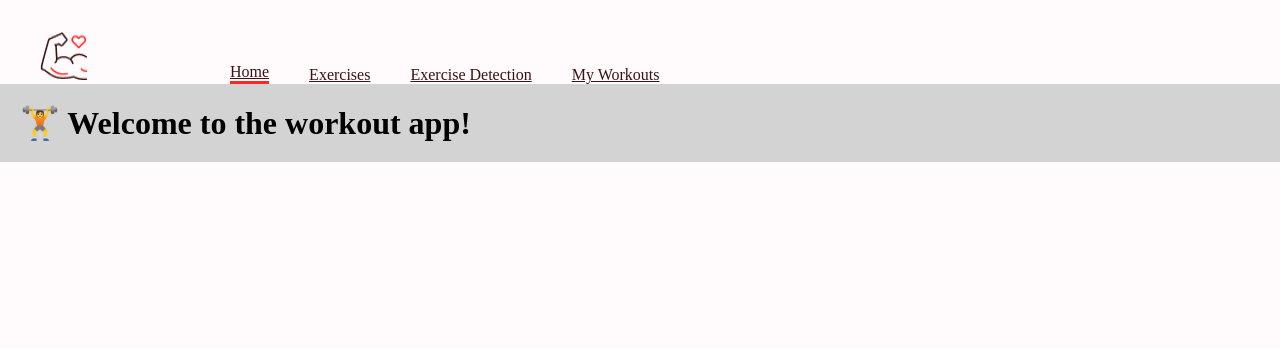
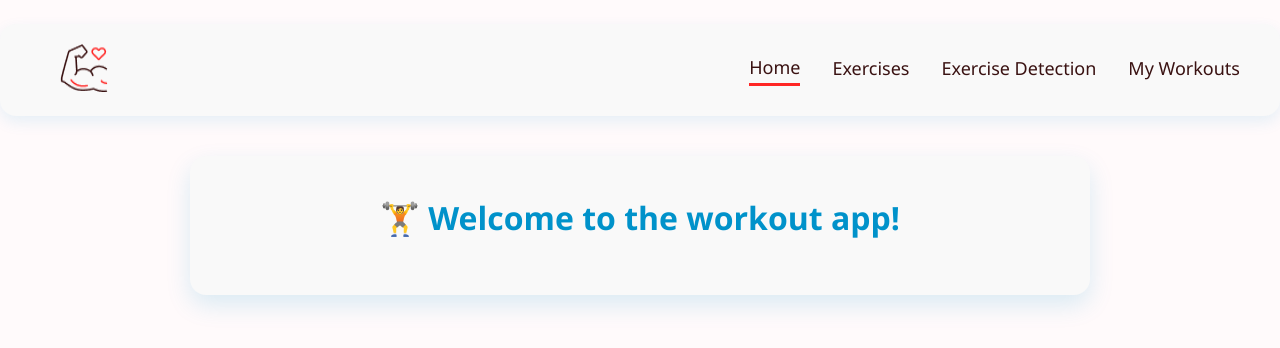
Before and after one commit to anthony-anania/workout, a React (Create React App) app: page / in a window 1280 px wide. Shown: the top 348 px of the page. Built offline with nearby package versions, Linux system fonts and the light colour scheme.

Commit message:
css updates

```diff
--- a/src/App.js
+++ b/src/App.js
@@ -6,7 +6,7 @@ import { Box } from "@mui/material";
 import ExerciseDetail from "./ExerciseDetail";
 import ExerciseDetection from "./screens/ExerciseDetection";
 import MyWorkouts from "./screens/MyWorkouts";
-import Home from "./Home";
+import Home from "./screens/Home";
 import Navbar from "./components/Navbar";
 import Footer from "./components/Footer";
 
--- a/src/components/Navbar.js
+++ b/src/components/Navbar.js
@@ -1,65 +1,53 @@
 import React from "react";
-import { Link } from "react-router-dom";
+import { Link, useLocation } from "react-router-dom";
 import { Stack } from "@mui/material";
 import Logo from "../assets/images/Logo.png";
+import "../css/Navbar.css";
 
 const Navbar = () => {
+  const location = useLocation();
+  const path = location.pathname;
+
   return (
     <Stack
       direction="row"
-      justifyContent="space-around"
-      sx={{
-        gap: {
-          sm: "122px",
-          xs: "40px",
-        },
-        mt: { sm: "32px", xs: "20px" },
-        justifyContent: "none",
-      }}
-      px="20px"
+      justifyContent="space-between"
+      alignItems="center"
+      className="navbar-container"
     >
       <Link to="/">
-        <img
-          src={Logo}
-          alt="logo"
-          style={{
-            width: "48px",
-            height: "48px",
-            margin: "0 20px",
-          }}
-        />
+        <img src={Logo} alt="logo" className="navbar-logo" />
       </Link>
-      <Stack direction="row" gap="40px" fontsize="24px" alignItems="flex-end">
+
+      <Stack
+        direction="row"
+        spacing={4}
+        alignItems="center"
+        className="navbar-links"
+      >
         <Link
           to="/"
-          style={{
-            textdecoration: "none",
-            color: "#3A1212",
-            borderBottom: "3px solid #FF2625",
-          }}
+          className={`nav-link ${path === "/" ? "active-link" : ""}`}
         >
           Home
         </Link>
-        <a
-          href="#exercises"
-          style={{ textdecoration: "none", color: "#3A1212" }}
-        >
+        <a href="#exercises" className="nav-link">
           Exercises
         </a>
-
-        <a
-          href="/exerciseDetection"
-          style={{ textdecoration: "none", color: "#3A1212" }}
+        <Link
+          to="/exerciseDetection"
+          className={`nav-link ${
+            path === "/exerciseDetection" ? "active-link" : ""
+          }`}
         >
           Exercise Detection
-        </a>
-
-        <a
-          href="/myWorkouts"
-          style={{ textdecoration: "none", color: "#3A1212" }}
+        </Link>
+        <Link
+          to="/myWorkouts"
+          className={`nav-link ${path === "/myWorkouts" ? "active-link" : ""}`}
         >
           My Workouts
-        </a>
+        </Link>
       </Stack>
     </Stack>
   );
--- /dev/null
+++ b/src/css/Home.css
@@ -0,0 +1,17 @@
+.home-container {
+    background-color: #f9f9f9;
+    padding: 40px;
+    border-radius: 16px;
+    box-shadow: 0 10px 25px rgba(0, 146, 202, 0.15);
+    max-width: 900px;
+    margin: 40px auto;
+    text-align: center;
+    font-family: 'Segoe UI', sans-serif;
+  }
+
+  .home-title {
+    font-size: 32px;
+    color: #0092ca;
+    font-weight: 700;
+    margin-bottom: 16px;
+  }
--- /dev/null
+++ b/src/css/Navbar.css
@@ -0,0 +1,36 @@
+.navbar-container {
+    padding: 20px 40px;
+    margin-top: 24px;
+    background-color: #f9f9f9;
+    border-radius: 16px;
+    box-shadow: 0 6px 15px rgba(0, 146, 202, 0.1);
+  }
+
+  .navbar-logo {
+    width: 48px;
+    height: 48px;
+    margin: 0 20px;
+  }
+
+  .navbar-links {
+    font-family: 'Segoe UI', sans-serif;
+    font-size: 18px;
+    font-weight: 500;
+    color: #3A1212;
+  }
+
+  .nav-link {
+    text-decoration: none;
+    color: #3A1212;
+    position: relative;
+    padding-bottom: 4px;
+    transition: color 0.2s ease;
+  }
+
+  .nav-link:hover {
+    color: #0092ca;
+  }
+
+  .active-link {
+    border-bottom: 3px solid #FF2625;
+  }
--- a/src/Home.js
+++ b/src/screens/Home.js
@@ -1,11 +1,12 @@
 import React from "react";
+import "../css/Home.css";
 
 const Home = () => {
   console.log("✅ Home component rendered");
 
   return (
-    <div style={{ background: "lightgray", padding: "20px" }}>
-      <h1 style={{ color: "black" }}>🏋️ Welcome to the workout app!</h1>
+    <div className="home-container">
+      <h1 className="home-title">🏋️ Welcome to the workout app!</h1>
     </div>
   );
 };
```
